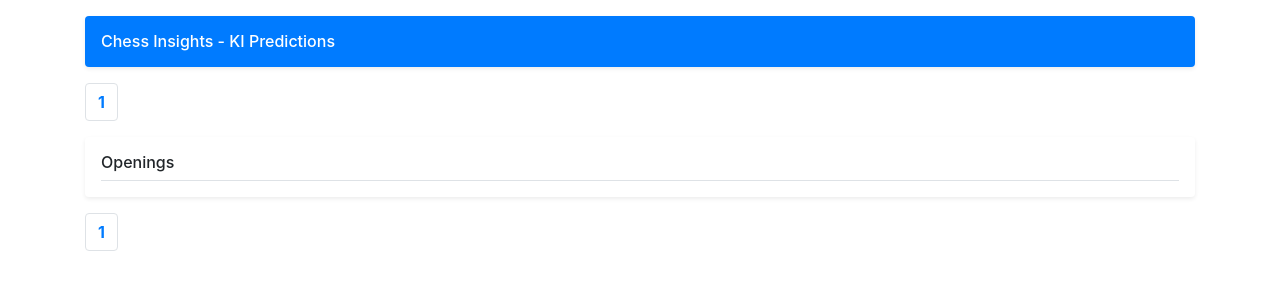
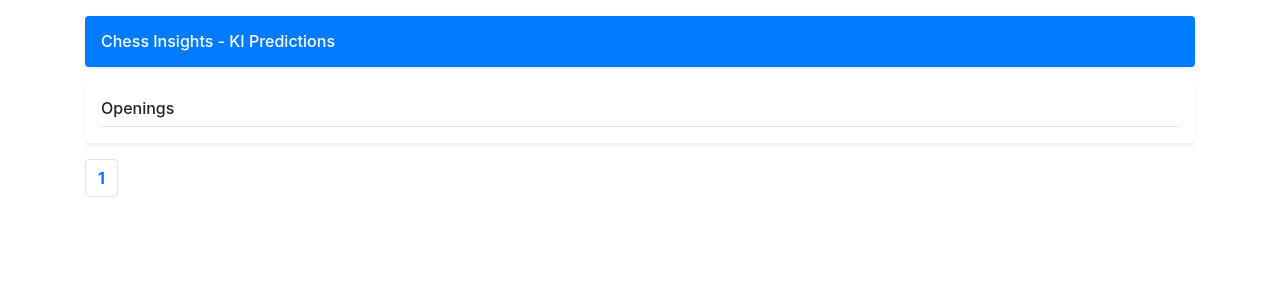
Before and after one commit to qubit07/chess-insight, a Django app: page /insight/openings in a window 1280 px wide. Shown: the part 56-356 px from the top of the page. Run offline with Django 3.2, Linux system fonts and the light colour scheme; data that the repository does not hold is empty; some libraries are stand-ins or nearby versions.

Commit message:
pagination limit move buttons to 10

```diff
--- a/insight/templates/insight/openings.html
+++ b/insight/templates/insight/openings.html
@@ -1,36 +1,6 @@
 {% extends 'main/basic.html' %}
 
 {% block content %}
-<nav aria-label="...">
-
-  <ul class="pagination">
-    {% if page_obj.has_previous %}
-    <li class="page-item">
-      <a class="page-link"  href="?page={{ page_obj.previous_page_number }}">previous</a>
-    </li>
-     {% endif %}
-
-     {% for num in page_obj.paginator.page_range %}
-      {% ifequal num page_obj.number %}
-       <li class="page-item">
-              <a class="page-link" href="?page={{ num }}"><b> {{ num }} </b></a>
-        </li>
-          {% else %}
-          <li class="page-item">
-                 <a class="page-link" href="?page={{ num }}">{{ num }}</a>
-           </li>
-          {% endifequal %}
-      {% endfor %}
-
-    {% if page_obj.has_next %}
-    <li class="page-item">
-        <a class="page-link" href="?page={{ page_obj.next_page_number }}">next</a>
-    </li>
-    {% endif %}
-  </ul>
-</nav>
-
-
 <div class="my-3 p-3 bg-white rounded shadow-sm">
     <h6 class="border-bottom border-gray pb-2 mb-0">Openings</h6>
       {% for opening in page_obj  %}
@@ -57,15 +27,17 @@
        {% endif %}
 
        {% for num in page_obj.paginator.page_range %}
-        {% ifequal num page_obj.number %}
-         <li class="page-item">
-                <a class="page-link" href="?page={{ num }}"><b> {{ num }} </b></a>
-          </li>
+          {% if num <= page_obj.number|add:10 and num >= page_obj.number|add:-10 %}
+            {% ifequal num page_obj.number %}
+              <li class="page-item">
+                  <a class="page-link" href="?page={{ num }}"><b> {{ num }} </b></a>
+              </li>
             {% else %}
             <li class="page-item">
                    <a class="page-link" href="?page={{ num }}">{{ num }}</a>
              </li>
             {% endifequal %}
+          {% endif %}
         {% endfor %}
 
       {% if page_obj.has_next %}
--- a/insight/views.py
+++ b/insight/views.py
@@ -55,7 +55,7 @@ def game_details(request, game_id):
 
 def openings(request):
     opening_list = Opening.objects.all()
-    paginator = Paginator(opening_list, 25)
+    paginator = Paginator(opening_list, 10)
 
     page_number = request.GET.get('page')
     page_obj = paginator.get_page(page_number)
```
